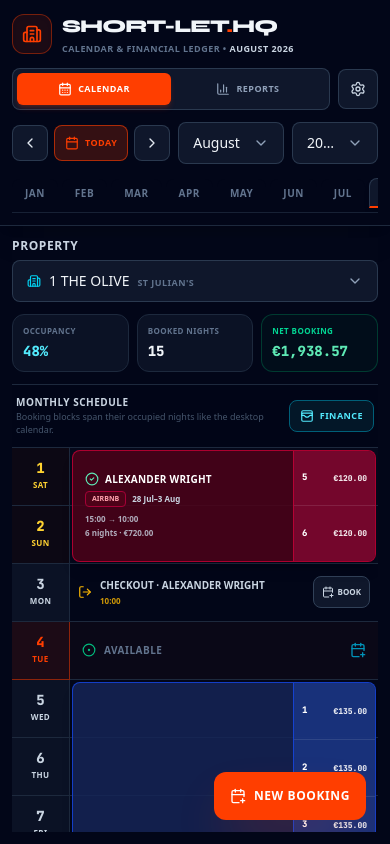
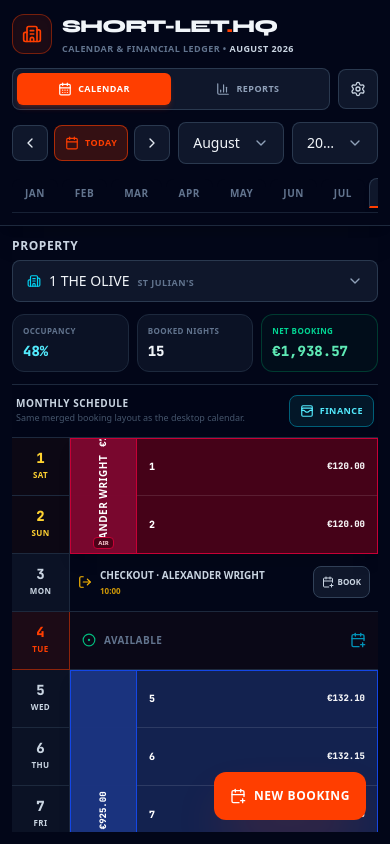
Before and after one commit to omeryigitler/-Property-Management, a React (Vite) app: page / in a window 390 px wide. Built offline with nearby package versions, Linux system fonts and the light colour scheme.

Commit message:
fix: match desktop booking span layout on mobile

```diff
--- a/src/components/calendar/MobileCalendarView.tsx
+++ b/src/components/calendar/MobileCalendarView.tsx
@@ -1,11 +1,8 @@
 import React, { useEffect, useMemo, useState } from 'react';
-import { format } from 'date-fns';
 import {
-  ArrowRight,
   BarChart3,
   Building2,
   CalendarPlus,
-  CheckCircle2,
   CircleDot,
   Lock,
   LogOut,
@@ -18,12 +15,11 @@ import { useDashboardStore } from '../../store/useDashboardStore';
 import { getActiveProperties, usePropertyStore } from '../../store/usePropertyStore';
 import { LOCATIONS } from '../../config/locations';
 import { Booking } from '../../types';
+import { getDaysForMonth } from '../../utils/dateUtilities';
 import {
-  calculateNights,
-  getDaysForMonth,
-  parseDateString,
-} from '../../utils/dateUtilities';
-import { getCellBookingState } from '../../utils/bookingCalculations';
+  getBookingOccupiedNights,
+  getCellBookingState,
+} from '../../utils/bookingCalculations';
 import { calculatePropertyFinancials } from '../../utils/financeCalculations';
 import { formatCents } from '../../utils/currency';
 import { isRentExpense, sumExpenses } from '../../utils/expenseUtilities';
@@ -34,27 +30,27 @@ const MOBILE_DAY_ROW_HEIGHT = 58;
 const channelMeta = {
   airbnb: {
     label: 'Airbnb',
-    badge: 'bg-rose-950 text-rose-300 border-rose-800',
-    block: 'border-rose-700/80 bg-rose-950/85',
-    rail: 'border-rose-700/80 bg-rose-900/70',
+    badge: 'bg-rose-950 text-rose-200 border-rose-700',
+    block: 'border-rose-700 bg-rose-950/90',
+    rail: 'border-rose-700 bg-rose-900/75',
   },
   booking_com: {
     label: 'Booking.com',
-    badge: 'bg-blue-950 text-blue-300 border-blue-800',
-    block: 'border-blue-700/80 bg-blue-950/85',
-    rail: 'border-blue-700/80 bg-blue-900/70',
+    badge: 'bg-blue-950 text-blue-200 border-blue-700',
+    block: 'border-blue-700 bg-blue-950/90',
+    rail: 'border-blue-700 bg-blue-900/75',
   },
   direct: {
     label: 'Direct',
-    badge: 'bg-emerald-950 text-emerald-300 border-emerald-800',
-    block: 'border-emerald-700/80 bg-emerald-950/85',
-    rail: 'border-emerald-700/80 bg-emerald-900/70',
+    badge: 'bg-emerald-950 text-emerald-200 border-emerald-700',
+    block: 'border-emerald-700 bg-emerald-950/90',
+    rail: 'border-emerald-700 bg-emerald-900/75',
   },
   vrbo: {
     label: 'VRBO',
-    badge: 'bg-violet-950 text-violet-300 border-violet-800',
-    block: 'border-violet-700/80 bg-violet-950/85',
-    rail: 'border-violet-700/80 bg-violet-900/70',
+    badge: 'bg-violet-950 text-violet-200 border-violet-700',
+    block: 'border-violet-700 bg-violet-950/90',
+    rail: 'border-violet-700 bg-violet-900/75',
   },
 } as const;
 
@@ -63,16 +59,6 @@ interface MobileBookingSpan {
   booking: Booking;
   startIndex: number;
   visibleDates: string[];
-}
-
-function formatBookingRange(booking: Booking) {
-  const start = parseDateString(booking.checkInDate);
-  const end = parseDateString(booking.checkOutDate);
-
-  if (start.getMonth() === end.getMonth()) {
-    return `${format(start, 'd')}–${format(end, 'd MMM')}`;
-  }
-  return `${format(start, 'd MMM')}–${format(end, 'd MMM')}`;
 }
 
 export function MobileCalendarView() {
@@ -256,7 +242,7 @@ export function MobileCalendarView() {
                 Monthly Schedule
               </p>
               <p className="text-[9px] text-slate-600">
-                Booking blocks span their occupied nights like the desktop calendar.
+                Same merged booking layout as the desktop calendar.
               </p>
             </div>
             <button
@@ -274,6 +260,7 @@ export function MobileCalendarView() {
           >
             {days.map((day, index) => {
               const state = getCellBookingState(selectedPropertyId, day.dateStr, bookings);
+              const checkoutBooking = !state.isOccupied && state.isCheckOut ? state.booking : null;
 
               return (
                 <React.Fragment key={day.dateStr}>
@@ -298,20 +285,20 @@ export function MobileCalendarView() {
                     }`}
                   >
                     {!state.isOccupied && (
-                      state.isCheckOut && state.booking ? (
+                      checkoutBooking ? (
                         <div className="flex h-full items-center justify-between gap-2 px-2">
                           <button
                             type="button"
-                            onClick={() => openModal('booking_edit', { bookingId: state.booking?.id })}
+                            onClick={() => openModal('booking_edit', { bookingId: checkoutBooking.id })}
                             className="flex min-w-0 items-center gap-2 text-left"
                           >
                             <LogOut className="h-3.5 w-3.5 flex-shrink-0 text-amber-400" />
                             <div className="min-w-0">
                               <span className="block truncate text-[10px] font-black uppercase text-slate-300">
-                                Checkout · {state.booking.guestName}
+                                Checkout · {checkoutBooking.guestName}
                               </span>
                               <span className="mt-0.5 block text-[8px] font-bold text-amber-400/80">
-                                {state.booking.checkOutTime}
+                                {checkoutBooking.checkOutTime}
                               </span>
                             </div>
                           </button>
@@ -347,9 +334,28 @@ export function MobileCalendarView() {
             {bookingSpans.map((span) => {
               const booking = span.booking;
               const channel = channelMeta[booking.channel];
-              const totalNights = calculateNights(booking.checkInDate, booking.checkOutDate);
-              const accommodationTotal = booking.nightlyRateCents * totalNights - booking.discountCents;
-              const compact = span.visibleDates.length === 1;
+              const occupiedBookingNights = getBookingOccupiedNights(booking);
+
+              const accommodationForNight = (dateStr: string) => {
+                const night = occupiedBookingNights.find((item) => item.dateStr === dateStr);
+                if (!night) return booking.nightlyRateCents;
+                return Math.max(
+                  0,
+                  night.allocatedRevenueCents -
+                    (night.nightIndex === 1 ? booking.cleaningFeeCents || 0 : 0)
+                );
+              };
+
+              const accommodationTotalCents = occupiedBookingNights.reduce((total, night) => {
+                return (
+                  total +
+                  Math.max(
+                    0,
+                    night.allocatedRevenueCents -
+                      (night.nightIndex === 1 ? booking.cleaningFeeCents || 0 : 0)
+                  )
+                );
+              }, 0);
 
               return (
                 <button
@@ -360,55 +366,44 @@ export function MobileCalendarView() {
                     gridColumn: 2,
                     gridRow: `${span.startIndex + 1} / span ${span.visibleDates.length}`,
                   }}
-                  className={`z-10 m-[2px] min-h-0 overflow-hidden rounded-lg border text-left shadow-lg ${channel.block}`}
+                  className={`z-10 min-h-0 overflow-hidden border text-left shadow-lg ${channel.block}`}
                 >
-                  <div className="grid h-full min-h-0 grid-cols-[minmax(0,1fr)_82px]">
-                    <div className="flex min-h-0 min-w-0 flex-col justify-center overflow-hidden px-3 py-2">
-                      <div className="flex min-w-0 items-center gap-1.5">
-                        <CheckCircle2 className="h-3.5 w-3.5 flex-shrink-0 text-emerald-300" />
-                        <span className="truncate text-[10px] font-black uppercase tracking-wide text-white">
+                  <div className="grid h-full min-h-0 grid-cols-[66px_minmax(0,1fr)]">
+                    <div className={`flex min-h-0 flex-col overflow-hidden border-r ${channel.rail}`}>
+                      <div className="flex min-h-0 flex-1 items-center justify-center overflow-hidden py-1">
+                        <div
+                          className="flex items-center gap-2 whitespace-nowrap"
+                          style={{ writingMode: 'vertical-rl', transform: 'rotate(180deg)' }}
+                        >
+                          <span className="max-h-full overflow-hidden text-ellipsis text-[10px] font-black uppercase tracking-wider text-white">
                             {booking.guestName}
+                          </span>
+                          <strong className="font-mono text-[9px] font-black text-white">
+                            {formatCents(accommodationTotalCents)}
+                          </strong>
+                        </div>
+                      </div>
+                      <span
+                        className={`mx-auto mb-1 flex-shrink-0 rounded border px-1 py-0.5 text-[6px] font-black uppercase leading-none ${channel.badge}`}
+                      >
+                        {channel.label.slice(0, 3)}
                       </span>
                     </div>
 
-                      <div className="mt-1 flex min-w-0 items-center gap-1.5">
-                        <span
-                          className={`flex-shrink-0 rounded border px-1.5 py-0.5 text-[7px] font-black uppercase ${channel.badge}`}
-                        >
-                          {channel.label}
-                        </span>
-                        {!compact && (
-                          <span className="truncate text-[8px] font-bold text-slate-300">
-                            {formatBookingRange(booking)}
-                          </span>
-                        )}
-                      </div>
-
-                      {!compact && (
-                        <div className="mt-1.5 space-y-0.5 text-[8px] font-semibold text-slate-300/80">
-                          <p>{booking.checkInTime} → {booking.checkOutTime}</p>
-                          <p>{totalNights} nights · {formatCents(accommodationTotal)}</p>
-                        </div>
-                      )}
-                    </div>
-
-                    <div className={`flex min-h-0 flex-col border-l ${channel.rail}`}>
-                      {span.visibleDates.map((dateStr) => {
-                        const state = getCellBookingState(selectedPropertyId, dateStr, bookings);
-                        return (
+                    <div className="flex min-h-0 flex-col">
+                      {span.visibleDates.map((dateStr) => (
                         <div
                           key={dateStr}
-                            className="flex min-h-0 flex-1 items-center justify-between gap-1 border-b border-white/10 px-2 last:border-b-0"
+                          className="flex min-h-0 flex-1 items-center justify-between gap-2 border-b border-white/10 px-3 last:border-b-0"
                         >
-                            <span className="font-mono text-[9px] font-black text-white">
-                              {state.nightIndex}
+                          <span className="font-mono text-[10px] font-black text-white">
+                            {Number(dateStr.slice(-2))}
                           </span>
-                            <span className="font-mono text-[8px] font-black text-white/90">
-                              {formatCents(booking.nightlyRateCents)}
+                          <span className="font-mono text-[9px] font-black text-white/95">
+                            {formatCents(accommodationForNight(dateStr))}
                           </span>
                         </div>
-                        );
-                      })}
+                      ))}
                     </div>
                   </div>
                 </button>
```
Lines whose indentation alone changed are shown as unchanged.
